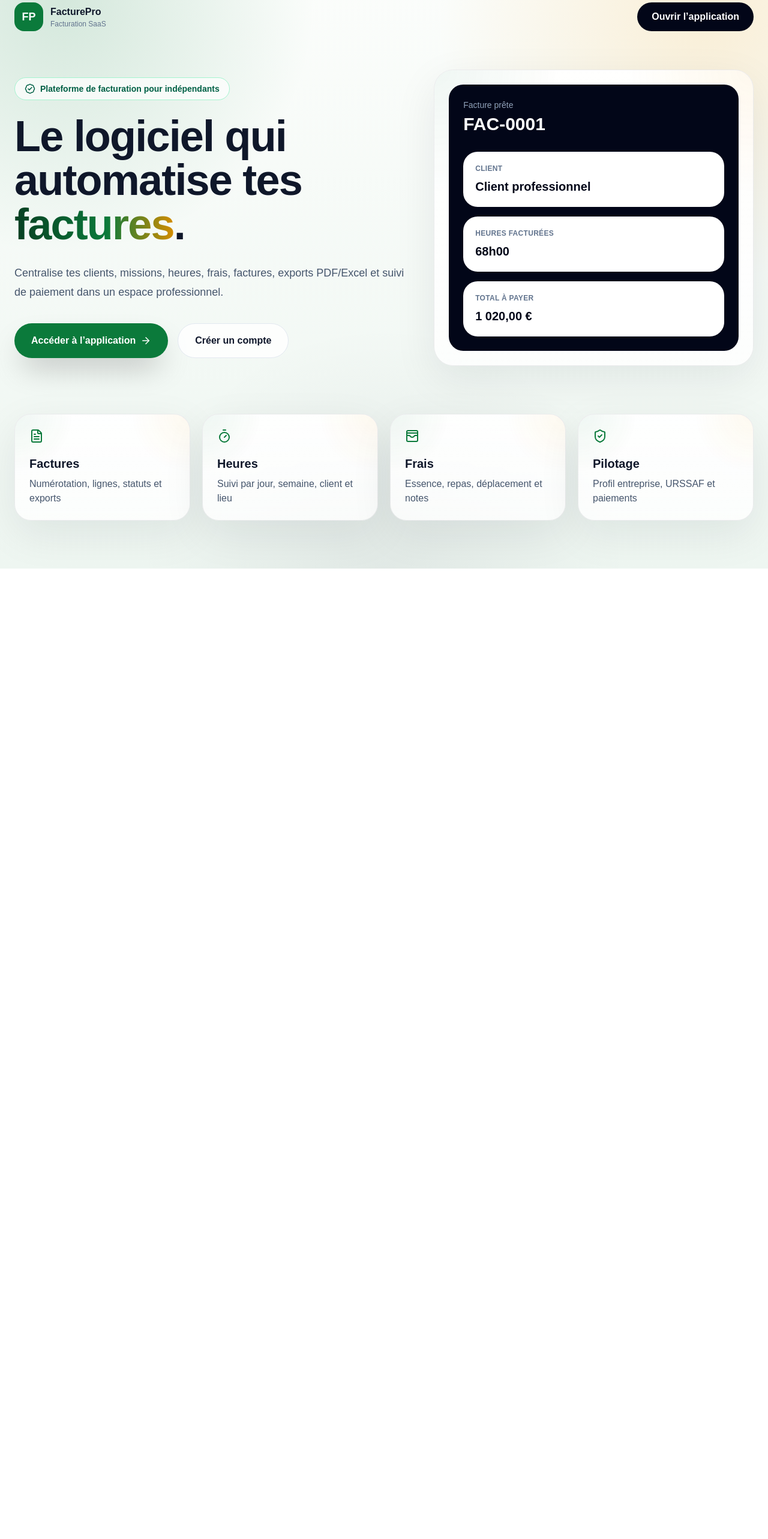
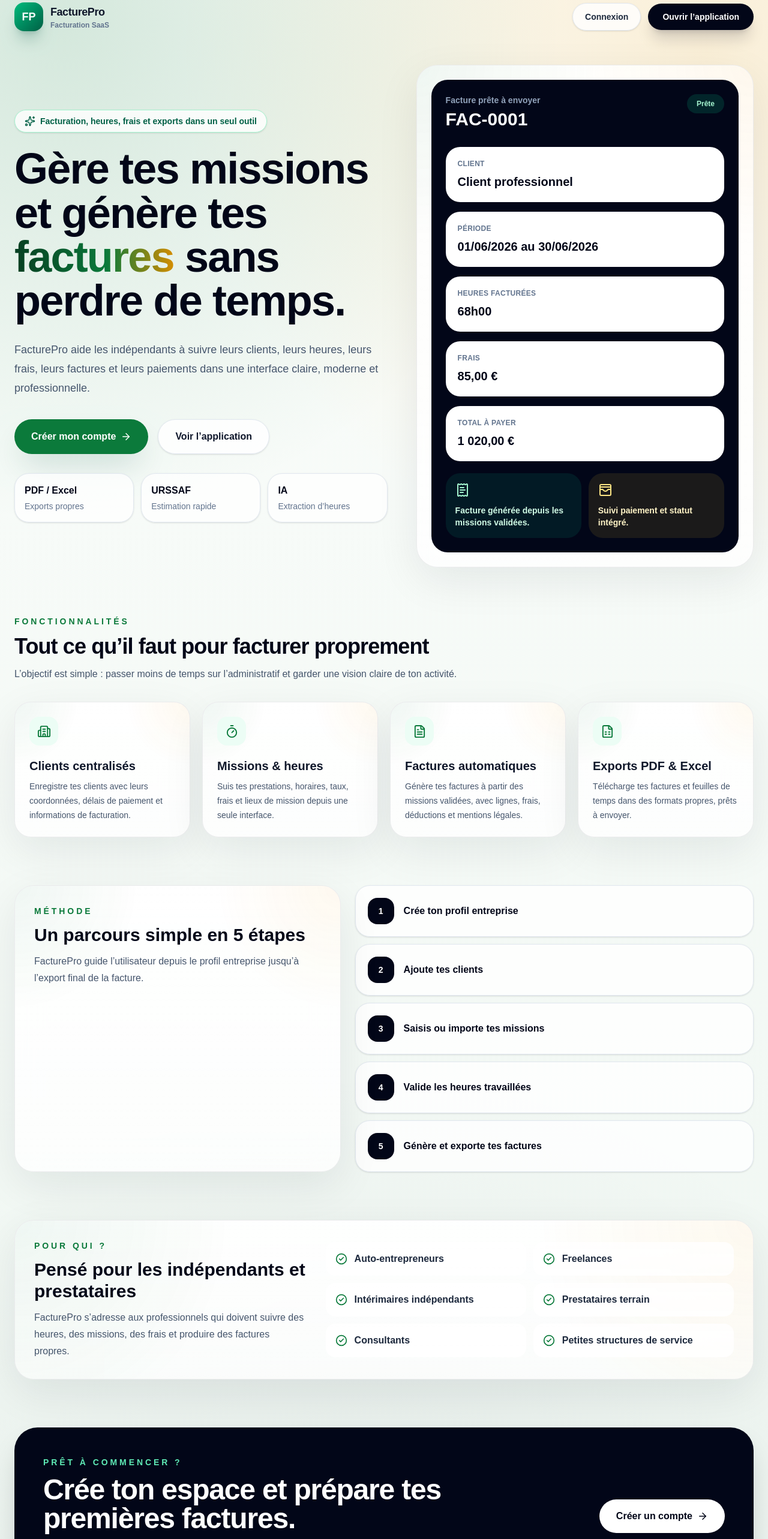
Before and after one commit to FERHATKOURDACHE/facturepro, a Next.js app: page / in a window 1280 px wide. Shown: the part 20-2586 px from the top of the page at 60% size. Before the commit the page ends 968 px from the top, so only its background shows below. Built offline with nearby package versions, Linux system fonts and the light colour scheme.

Commit message:
Ameliorer landing page commerciale

```diff
--- a/components/Landing.tsx
+++ b/components/Landing.tsx
@@ -2,87 +2,283 @@
 import {
   ArrowRight,
   BadgeCheck,
+  BarChart3,
+  Building2,
+  CheckCircle2,
+  FileSpreadsheet,
   FileText,
+  ReceiptText,
   ShieldCheck,
+  Sparkles,
   Timer,
   WalletCards,
 } from "lucide-react";
 
+const features = [
+  {
+    icon: Building2,
+    title: "Clients centralisés",
+    text: "Enregistre tes clients avec leurs coordonnées, délais de paiement et informations de facturation.",
+  },
+  {
+    icon: Timer,
+    title: "Missions & heures",
+    text: "Suis tes prestations, horaires, taux, frais et lieux de mission depuis une seule interface.",
+  },
+  {
+    icon: FileText,
+    title: "Factures automatiques",
+    text: "Génère tes factures à partir des missions validées, avec lignes, frais, déductions et mentions légales.",
+  },
+  {
+    icon: FileSpreadsheet,
+    title: "Exports PDF & Excel",
+    text: "Télécharge tes factures et feuilles de temps dans des formats propres, prêts à envoyer.",
+  },
+];
+
+const workflow = [
+  "Crée ton profil entreprise",
+  "Ajoute tes clients",
+  "Saisis ou importe tes missions",
+  "Valide les heures travaillées",
+  "Génère et exporte tes factures",
+];
+
+const audiences = [
+  "Auto-entrepreneurs",
+  "Freelances",
+  "Intérimaires indépendants",
+  "Prestataires terrain",
+  "Consultants",
+  "Petites structures de service",
+];
+
 export function Landing() {
   return (
-    <main>
+    <main className="min-h-screen">
       <header className="mx-auto flex max-w-7xl items-center justify-between px-6 py-6">
         <Link href="/" className="flex items-center gap-3">
-          <div className="flex h-12 w-12 items-center justify-center rounded-2xl bg-[var(--primary)] text-lg font-black text-white">
+          <div className="flex h-12 w-12 items-center justify-center rounded-2xl bg-gradient-to-br from-emerald-500 to-emerald-800 text-lg font-black text-white shadow-xl shadow-emerald-900/20">
             FP
           </div>
+
           <div>
-            <p className="font-black">FacturePro</p>
-            <p className="text-xs text-slate-500">Facturation SaaS</p>
+            <p className="text-lg font-black tracking-tight">FacturePro</p>
+            <p className="text-xs font-semibold text-slate-500">
+              Facturation SaaS
+            </p>
           </div>
+        </Link>
+
+        <div className="flex items-center gap-3">
+          <Link
+            href="/connexion"
+            className="hidden rounded-full border border-slate-200 bg-white/80 px-5 py-3 text-sm font-black text-slate-800 shadow-sm sm:inline-flex"
+          >
+            Connexion
           </Link>
 
           <Link
             href="/dashboard"
-          className="rounded-full bg-slate-950 px-6 py-3 font-bold text-white"
+            className="rounded-full bg-slate-950 px-6 py-3 text-sm font-black text-white shadow-xl shadow-slate-950/15"
           >
             Ouvrir l’application
           </Link>
+        </div>
       </header>
 
-      <section className="mx-auto grid max-w-7xl items-center gap-12 px-6 pb-20 pt-10 lg:grid-cols-[1.1fr_0.9fr]">
+      <section className="mx-auto grid max-w-7xl items-center gap-12 px-6 pb-20 pt-8 lg:grid-cols-[1.05fr_0.95fr]">
         <div>
-          <div className="mb-6 inline-flex items-center gap-2 rounded-full border border-emerald-200 bg-white/70 px-4 py-2 text-sm font-bold text-emerald-800">
-            <BadgeCheck size={18} />
-            Plateforme de facturation pour indépendants
+          <div className="mb-6 inline-flex items-center gap-2 rounded-full border border-emerald-200 bg-white/80 px-4 py-2 text-sm font-black text-emerald-800 shadow-sm">
+            <Sparkles size={18} />
+            Facturation, heures, frais et exports dans un seul outil
           </div>
 
-          <h1 className="max-w-5xl text-5xl font-black leading-[1.02] tracking-tight md:text-7xl">
-            Le logiciel qui automatise tes{" "}
-            <span className="gradient-title">factures</span>.
+          <h1 className="max-w-5xl text-5xl font-black leading-[1.02] tracking-tight text-slate-950 md:text-7xl">
+            Gère tes missions et génère tes{" "}
+            <span className="gradient-title">factures</span> sans perdre de temps.
           </h1>
 
           <p className="mt-7 max-w-2xl text-lg leading-8 text-slate-600">
-            Centralise tes clients, missions, heures, frais, factures,
-            exports PDF/Excel et suivi de paiement dans un espace professionnel.
+            FacturePro aide les indépendants à suivre leurs clients, leurs
+            heures, leurs frais, leurs factures et leurs paiements dans une
+            interface claire, moderne et professionnelle.
           </p>
 
           <div className="mt-9 flex flex-col gap-4 sm:flex-row">
             <Link
-              href="/dashboard"
-              className="inline-flex items-center justify-center gap-2 rounded-full bg-[var(--primary)] px-7 py-4 font-bold text-white shadow-2xl transition hover:-translate-y-1"
+              href="/inscription"
+              className="inline-flex items-center justify-center gap-2 rounded-full bg-[var(--primary)] px-7 py-4 font-black text-white shadow-2xl shadow-emerald-900/20 transition hover:-translate-y-1"
             >
-              Accéder à l’application <ArrowRight size={18} />
+              Créer mon compte <ArrowRight size={18} />
             </Link>
 
             <Link
-              href="/inscription"
-              className="inline-flex items-center justify-center rounded-full border border-slate-200 bg-white/80 px-7 py-4 font-bold text-slate-900"
+              href="/dashboard"
+              className="inline-flex items-center justify-center rounded-full border border-slate-200 bg-white/85 px-7 py-4 font-black text-slate-900 shadow-sm"
             >
-              Créer un compte
+              Voir l’application
             </Link>
+          </div>
+
+          <div className="mt-8 grid gap-3 sm:grid-cols-3">
+            {[
+              ["PDF / Excel", "Exports propres"],
+              ["URSSAF", "Estimation rapide"],
+              ["IA", "Extraction d’heures"],
+            ].map(([title, text]) => (
+              <div
+                key={title}
+                className="rounded-3xl border border-slate-200 bg-white/75 p-4 shadow-sm"
+              >
+                <p className="font-black text-slate-950">{title}</p>
+                <p className="mt-1 text-sm text-slate-500">{text}</p>
+              </div>
+            ))}
           </div>
         </div>
 
-        <div className="card rounded-[2rem] p-6">
-          <div className="rounded-[1.5rem] bg-slate-950 p-6 text-white">
-            <p className="text-sm text-slate-400">Facture prête</p>
+        <div className="card rounded-[2.2rem] p-6">
+          <div className="rounded-[1.7rem] bg-slate-950 p-6 text-white">
+            <div className="flex items-start justify-between gap-4">
+              <div>
+                <p className="text-sm font-semibold text-slate-400">
+                  Facture prête à envoyer
+                </p>
                 <p className="mt-1 text-3xl font-black">FAC-0001</p>
+              </div>
+
+              <span className="rounded-full bg-emerald-400/15 px-4 py-2 text-xs font-black text-emerald-200">
+                Prête
+              </span>
+            </div>
 
             <div className="mt-7 grid gap-4">
               {[
                 ["Client", "Client professionnel"],
+                ["Période", "01/06/2026 au 30/06/2026"],
                 ["Heures facturées", "68h00"],
+                ["Frais", "85,00 €"],
                 ["Total à payer", "1 020,00 €"],
               ].map(([label, value]) => (
                 <div
                   key={label}
                   className="rounded-3xl bg-white p-5 text-slate-950"
                 >
-                  <p className="text-xs font-bold uppercase tracking-wide text-slate-500">
+                  <p className="text-xs font-black uppercase tracking-wide text-slate-500">
                     {label}
                   </p>
                   <p className="mt-2 text-xl font-black">{value}</p>
+                </div>
+              ))}
+            </div>
+
+            <div className="mt-5 grid gap-3 sm:grid-cols-2">
+              <div className="rounded-3xl bg-emerald-400/10 p-4">
+                <ReceiptText className="text-emerald-200" />
+                <p className="mt-3 text-sm font-bold text-emerald-100">
+                  Facture générée depuis les missions validées.
+                </p>
+              </div>
+
+              <div className="rounded-3xl bg-amber-300/10 p-4">
+                <WalletCards className="text-amber-200" />
+                <p className="mt-3 text-sm font-bold text-amber-100">
+                  Suivi paiement et statut intégré.
+                </p>
+              </div>
+            </div>
+          </div>
+        </div>
+      </section>
+
+      <section className="mx-auto max-w-7xl px-6 pb-20">
+        <div className="mb-8 max-w-3xl">
+          <p className="text-sm font-black uppercase tracking-[0.28em] text-[var(--primary)]">
+            Fonctionnalités
+          </p>
+          <h2 className="mt-3 text-4xl font-black tracking-tight text-slate-950">
+            Tout ce qu’il faut pour facturer proprement
+          </h2>
+          <p className="mt-3 leading-7 text-slate-600">
+            L’objectif est simple : passer moins de temps sur l’administratif
+            et garder une vision claire de ton activité.
+          </p>
+        </div>
+
+        <div className="grid gap-5 md:grid-cols-4">
+          {features.map((feature) => {
+            const Icon = feature.icon;
+
+            return (
+              <article key={feature.title} className="card rounded-[1.7rem] p-6">
+                <div className="flex h-12 w-12 items-center justify-center rounded-2xl bg-emerald-50 text-[var(--primary)]">
+                  <Icon size={23} />
+                </div>
+                <h3 className="mt-5 text-xl font-black">{feature.title}</h3>
+                <p className="mt-2 text-sm leading-6 text-slate-600">
+                  {feature.text}
+                </p>
+              </article>
+            );
+          })}
+        </div>
+      </section>
+
+      <section className="mx-auto grid max-w-7xl gap-6 px-6 pb-20 lg:grid-cols-[0.9fr_1.1fr]">
+        <div className="card rounded-[2rem] p-8">
+          <p className="text-sm font-black uppercase tracking-[0.28em] text-[var(--primary)]">
+            Méthode
+          </p>
+          <h2 className="mt-3 text-3xl font-black text-slate-950">
+            Un parcours simple en 5 étapes
+          </h2>
+          <p className="mt-3 leading-7 text-slate-600">
+            FacturePro guide l’utilisateur depuis le profil entreprise jusqu’à
+            l’export final de la facture.
+          </p>
+        </div>
+
+        <div className="grid gap-3">
+          {workflow.map((step, index) => (
+            <div
+              key={step}
+              className="flex items-center gap-4 rounded-3xl border border-slate-200 bg-white/80 p-5 shadow-sm"
+            >
+              <div className="flex h-11 w-11 shrink-0 items-center justify-center rounded-2xl bg-slate-950 text-sm font-black text-white">
+                {index + 1}
+              </div>
+              <p className="font-black text-slate-950">{step}</p>
+            </div>
+          ))}
+        </div>
+      </section>
+
+      <section className="mx-auto max-w-7xl px-6 pb-20">
+        <div className="card rounded-[2rem] p-8">
+          <div className="grid gap-8 lg:grid-cols-[0.8fr_1.2fr] lg:items-center">
+            <div>
+              <p className="text-sm font-black uppercase tracking-[0.28em] text-[var(--primary)]">
+                Pour qui ?
+              </p>
+              <h2 className="mt-3 text-3xl font-black text-slate-950">
+                Pensé pour les indépendants et prestataires
+              </h2>
+              <p className="mt-3 leading-7 text-slate-600">
+                FacturePro s’adresse aux professionnels qui doivent suivre des
+                heures, des missions, des frais et produire des factures propres.
+              </p>
+            </div>
+
+            <div className="grid gap-3 sm:grid-cols-2">
+              {audiences.map((audience) => (
+                <div
+                  key={audience}
+                  className="flex items-center gap-3 rounded-2xl bg-white/80 p-4"
+                >
+                  <CheckCircle2 className="text-[var(--primary)]" size={20} />
+                  <span className="font-bold text-slate-800">{audience}</span>
                 </div>
               ))}
             </div>
@@ -90,24 +286,29 @@
         </div>
       </section>
 
-      <section className="mx-auto max-w-7xl px-6 pb-20">
-        <div className="grid gap-5 md:grid-cols-4">
-          {[
-            [FileText, "Factures", "Numérotation, lignes, statuts et exports"],
-            [Timer, "Heures", "Suivi par jour, semaine, client et lieu"],
-            [WalletCards, "Frais", "Essence, repas, déplacement et notes"],
-            [ShieldCheck, "Pilotage", "Profil entreprise, URSSAF et paiements"],
-          ].map(([Icon, title, text]) => {
-            const LucideIcon = Icon as typeof FileText;
+      <section className="mx-auto max-w-7xl px-6 pb-24">
+        <div className="rounded-[2.4rem] bg-slate-950 p-8 text-white shadow-2xl shadow-slate-950/20 md:p-12">
+          <div className="grid gap-8 lg:grid-cols-[1fr_auto] lg:items-center">
+            <div>
+              <p className="text-sm font-black uppercase tracking-[0.28em] text-emerald-300">
+                Prêt à commencer ?
+              </p>
+              <h2 className="mt-3 max-w-3xl text-4xl font-black tracking-tight md:text-5xl">
+                Crée ton espace et prépare tes premières factures.
+              </h2>
+              <p className="mt-4 max-w-2xl leading-7 text-slate-300">
+                Configure ton profil entreprise, ajoute un client et commence à
+                suivre tes missions dès maintenant.
+              </p>
+            </div>
 
-            return (
-              <article key={title as string} className="card rounded-[1.7rem] p-6">
-                <LucideIcon className="text-[var(--primary)]" />
-                <h2 className="mt-5 text-xl font-black">{title as string}</h2>
-                <p className="mt-2 text-slate-600">{text as string}</p>
-              </article>
-            );
-          })}
+            <Link
+              href="/inscription"
+              className="inline-flex items-center justify-center gap-2 rounded-full bg-white px-7 py-4 font-black text-slate-950"
+            >
+              Créer un compte <ArrowRight size={18} />
+            </Link>
+          </div>
         </div>
       </section>
     </main>
```
Lines whose indentation alone changed are shown as unchanged.
